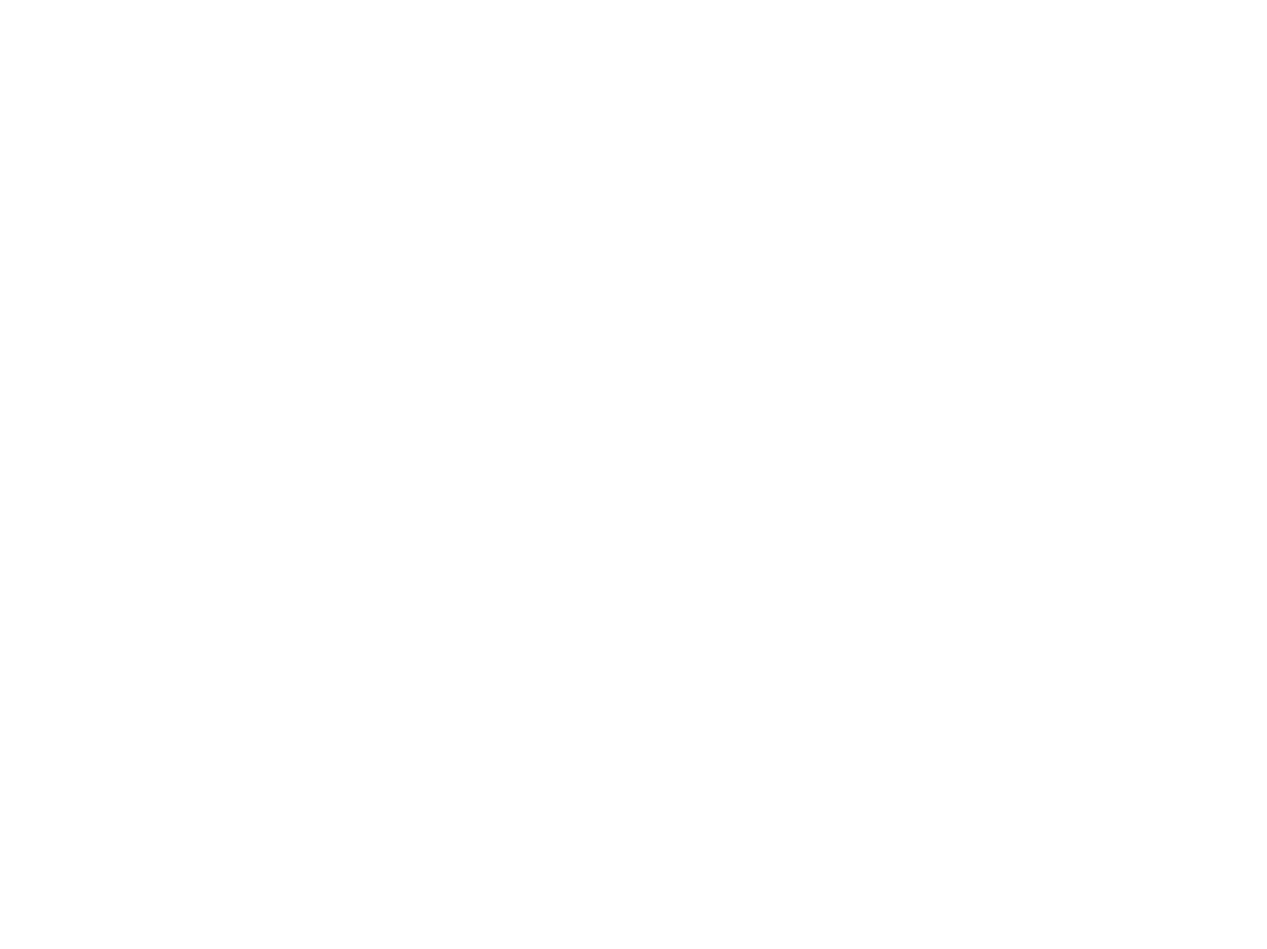
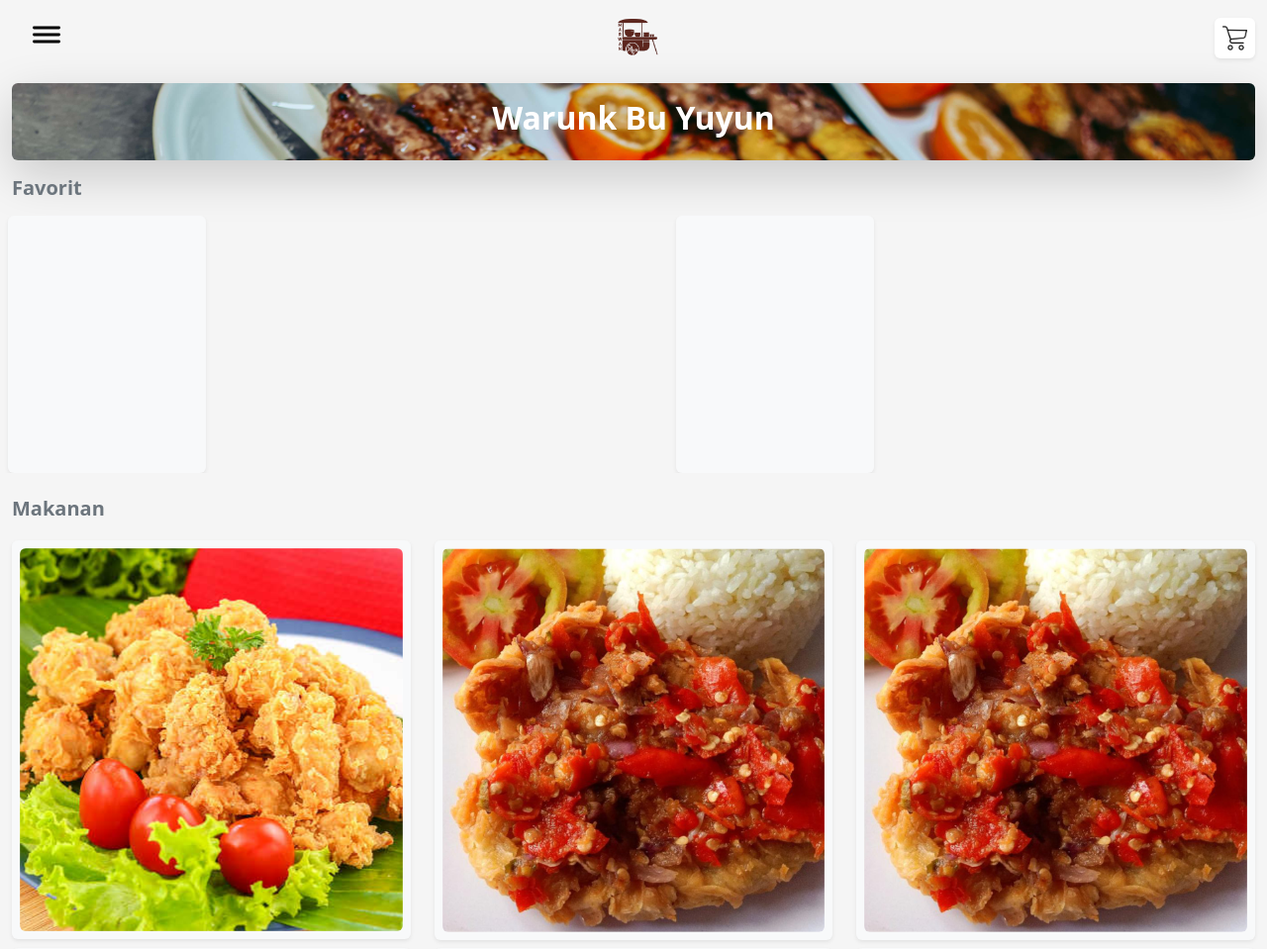
Before and after one commit to ZakaCoding/warunk-marwan, a PHP site: page / in a window 1280 px wide. Before the commit the part shown is empty. Shown: the top 959 px of the page at 99% size. Before the commit the page ends 800 px from the top, so only its background shows below. Run offline with PHP 8.4, Linux system fonts and the light colour scheme; some libraries are stand-ins or nearby versions.

Commit message:
docs: deploy test

```diff
--- a/css/style.css
+++ b/css/style.css
@@ -5,4 +5,31 @@
 html, body {
     width: 100%;
     height: 100%;
+    background-color: whitesmoke;
 }
+
+.hamburger-box {
+    transform: scale(0.7);
+}
+
+.cart {
+    background-color: #FFFFFF;
+    border: none;
+}
+.cart img {
+    width: 25px;
+}
+
+/* HEADER */
+.banner-box {
+    background-image: url('../asset/food-bg-min.jpg');
+    background-size: cover;
+    background-blend-mode: overlay;
+}
+
+/* SECTION */
+.card-slider {
+    width: 200px !important;
+    height: 260px;
+    background-color: transparent;
+}
--- a/index.html
+++ b/index.html
@@ -11,9 +11,171 @@
     <!-- main css -->
     <link rel="stylesheet" href="css/style.css">
 
+    <!-- hamburgers button -->
+    <link rel="stylesheet" href="node_modules/hamburgers/dist/hamburgers.css">
+
+    <!-- owl css component -->
+    <link rel="stylesheet" href="node_modules/owl.carousel/dist/assets/owl.carousel.css">
+
     <title>Warunk Marwan</title>
 </head>
 <body>
+    <header class="mb-3">
+        <div class="container-fluid">
+            <!-- navbar -->
+            <nav class="py-2 mb-2">
+                <div class="row">
+                    <div class="col d-flex align-items-center">
+                        <!-- Hamburger btn -->
+                        <button class="hamburger hamburger--spin" type="button">
+                            <span class="hamburger-box">
+                              <span class="hamburger-inner"></span>
+                            </span>
+                        </button>
+                    </div>
+                    <div class="col d-flex align-items-center">
+                        <!-- logo -->
+                        <img src="asset/logo.png" alt="" class="mx-auto" width="60">
+                    </div>
+                    <div class="col d-flex align-items-center justify-content-end">
+                        <!-- cart -->
+                        <button class="cart rounded shadow-sm p-2 d-flex align-items-center"">
+                            <img src="asset/icon/shopping-cart.png">
+                        </button>
+                    </div>
+                </div>
+            </nav>
+
+            <!-- banner -->
+            <div class="banner-box py-3 mx-auto my-2 rounded shadow-lg d-flex">
+                <h2 class="fw-bold text-center mx-auto text-white">Warunk Bu Yuyun</h2>
+            </div>
+        </div>
+    </header>
+
+    <section>
+        <div class="container-fluid">
+            <h2 class="title text-muted fw-bold fs-5 mb-3">
+                Favorit
+            </h2>
+        </div>
+        <div class="position-relative d-flex owl-carousel owl-theme mb-4">
+            <div class="card border-0 p-2 mx-2 shadow-sm bg-light rounded card-slider">
+                <img src="" alt="" class="card-img-bg">
+                <div class="card-inner">
+
+                </div>
+            </div>
+            <div class="card border-0 p-2 mx-2 shadow-sm bg-light rounded card-slider">
+                <img src="" alt="" class="card-img-bg">
+                <div class="card-inner">
+
+                </div>
+            </div>
+            <div class="card border-0 p-2 mx-2 shadow-sm bg-light rounded card-slider">
+                <img src="" alt="" class="card-img-bg">
+                <div class="card-inner">
+
+                </div>
+            </div>
+            <div class="card border-0 p-2 mx-2 shadow-sm bg-light rounded card-slider">
+                <img src="" alt="" class="card-img-bg">
+                <div class="card-inner">
+
+                </div>
+            </div>
+            <div class="card border-0 p-2 mx-2 shadow-sm bg-light rounded card-slider">
+                <img src="" alt="" class="card-img-bg">
+                <div class="card-inner">
+
+                </div>
+            </div>
+        </div>
+
+        <div class="container-fluid">
+            <h2 class="title text-muted fw-bold fs-5 mb-3">
+                Makanan
+            </h2>
+            <div class="row">
+                <div class="col-lg-4 col-6 my-1">
+                    <div class="card w-100 bg-light border-0 shadow-sm rounded p-2">
+                        <img src="upload/food/ayam crispy.png" alt="" class="w 100 rounded">
+                    </div>
+                </div>
+                <div class="col-lg-4 col-6 my-1">
+                    <div class="card w-100 bg-light border-0 shadow-sm rounded p-2">
+                        <img src="upload/food/ayam geprek.png" alt="" class="w 100 rounded">
+                    </div>
+                </div>
+                <div class="col-lg-4 col-6 my-1">
+                    <div class="card w-100 bg-light border-0 shadow-sm rounded p-2">
+                        <img src="upload/food/ayam geprek.png" alt="" class="w 100 rounded">
+                    </div>
+                </div>
+                <div class="col-lg-4 col-6 my-1">
+                    <div class="card w-100 bg-light border-0 shadow-sm rounded p-2">
+                        <img src="upload/food/udang bakar.png" alt="" class="w 100 rounded">
+                    </div>
+                </div>
+                <div class="col-lg-4 col-6 my-1">
+                    <div class="card w-100 bg-light border-0 shadow-sm rounded p-2">
+                        <img src="upload/food/ikan goreng.png" alt="" class="w 100 rounded">
+                    </div>
+                </div>
+                <div class="col-lg-4 col-6 my-1">
+                    <div class="card w-100 bg-light border-0 shadow-sm rounded p-2">
+                        <img src="upload/food/ayam goreng.png" alt="" class="w 100 rounded">
+                    </div>
+                </div>
+                <div class="col-lg-4 col-6 my-1">
+                    <div class="card w-100 bg-light border-0 shadow-sm rounded p-2">
+                        <img src="upload/food/lele goreng.png" alt="" class="w 100 rounded">
+                    </div>
+                </div>
+                <div class="col-lg-4 col-6 my-1">
+                    <div class="card w-100 bg-light border-0 shadow-sm rounded p-2">
+                        <img src="upload/food/ikan bakar.png" alt="" class="w 100 rounded">
+                    </div>
+                </div>
+            </div>
+        </div>
+    </section>
+
+    <!-- footer -->
+    <footer></footer>
+
+    <!-- jquery -->
+    <script src="node_modules/jquery/dist/jquery.min.js"></script>
+    <!-- owl library -->
+    <script src="node_modules/owl.carousel/dist/owl.carousel.min.js"></script>
+
+    <script>
+        // here for hamburger :)
+        // Look for .hamburger
+        var hamburger = document.querySelector(".hamburger");
+        // Look for #menuToggle
+        var menu = document.querySelector(".menuToggle")
+
+        // On click even
+        hamburger.addEventListener("click", function() {
+            // Toggle class "is-active"
+            hamburger.classList.toggle("is-active");
+
+            // Something else, like open/close menu
+            // Toggle class "menu-active"
+            menu.classList.toggle("menu-active");
+        });
+
+
+        // Owl carousel
+        $(document).ready(function(){
+            $(".owl-carousel").owlCarousel({
+                items: 2,
+                margin: 70
+            });
+        });
+    </script>
+
     <!-- JavaScript Bundle with Popper -->
     <script src="https://cdn.jsdelivr.net/npm/bootstrap@5.2.0-beta1/dist/js/bootstrap.bundle.min.js" integrity="sha384-pprn3073KE6tl6bjs2QrFaJGz5/SUsLqktiwsUTF55Jfv3qYSDhgCecCxMW52nD2" crossorigin="anonymous"></script>
 </body>
```
Also changed, not shown: package.json (added, +7 -0 lines), asset/food-bg-min.jpg (added), asset/food-bg.jpg (added), asset/icon/shopping-cart.png (added), asset/logo.png (added), package-lock.json (added), upload/food/ayam crispy.png (added), upload/food/ayam geprek.png (added), upload/food/ayam goreng.png (added), upload/food/ikan bakar.png (added), upload/food/ikan goreng.png (added), upload/food/lele goreng.png (added), upload/food/tempe tahu.png (added), 1 other file.
